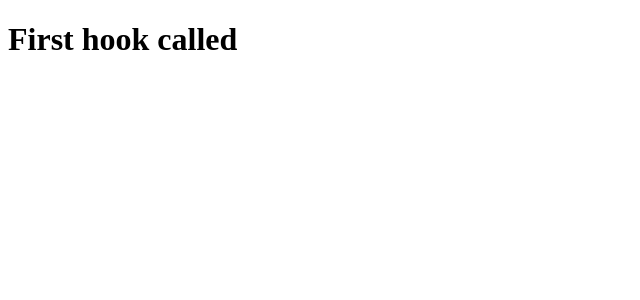
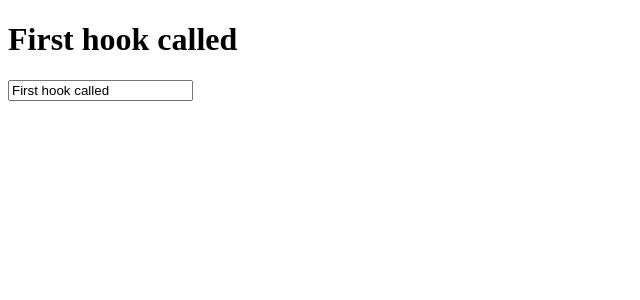
Before and after one commit to DhamechaKeval/React_Project, a React (Vite) app: page / in a window 1280 px wide. Shown: the top 300 px of the page, without its empty margins (0-640 px from the left). Built offline with nearby package versions, Linux system fonts and the light colour scheme.

Commit message:
Replace StateExample with StateExample2 in main.jsx and add StateExample2 component demonstrating useState functionality

```diff
--- /dev/null
+++ b/src/lec0601/hookexmp2.jsx
@@ -0,0 +1,14 @@
+import { useState } from "react";
+
+function StateExample2(){
+    const[name,setName] = useState("First hook called");
+    return(
+        <div>
+            <h1>
+                {name}
+            </h1>
+            <input type="text" value={name} onChange={(e)=>setName(e.target.value)} />
+        </div>
+    )
+}
+export default StateExample2;
--- a/src/main.jsx
+++ b/src/main.jsx
@@ -1,11 +1,11 @@
 import { StrictMode } from 'react'
 import { createRoot } from 'react-dom/client'
-import StateExample from './lec0601/hookexmp'
+import StateExample2 from './lec0601/hookexmp2'
 
 
 
 createRoot(document.getElementById('root')).render(
   <StrictMode>
-    <StateExample />
+    <StateExample2 />
   </StrictMode>,
 )
```
